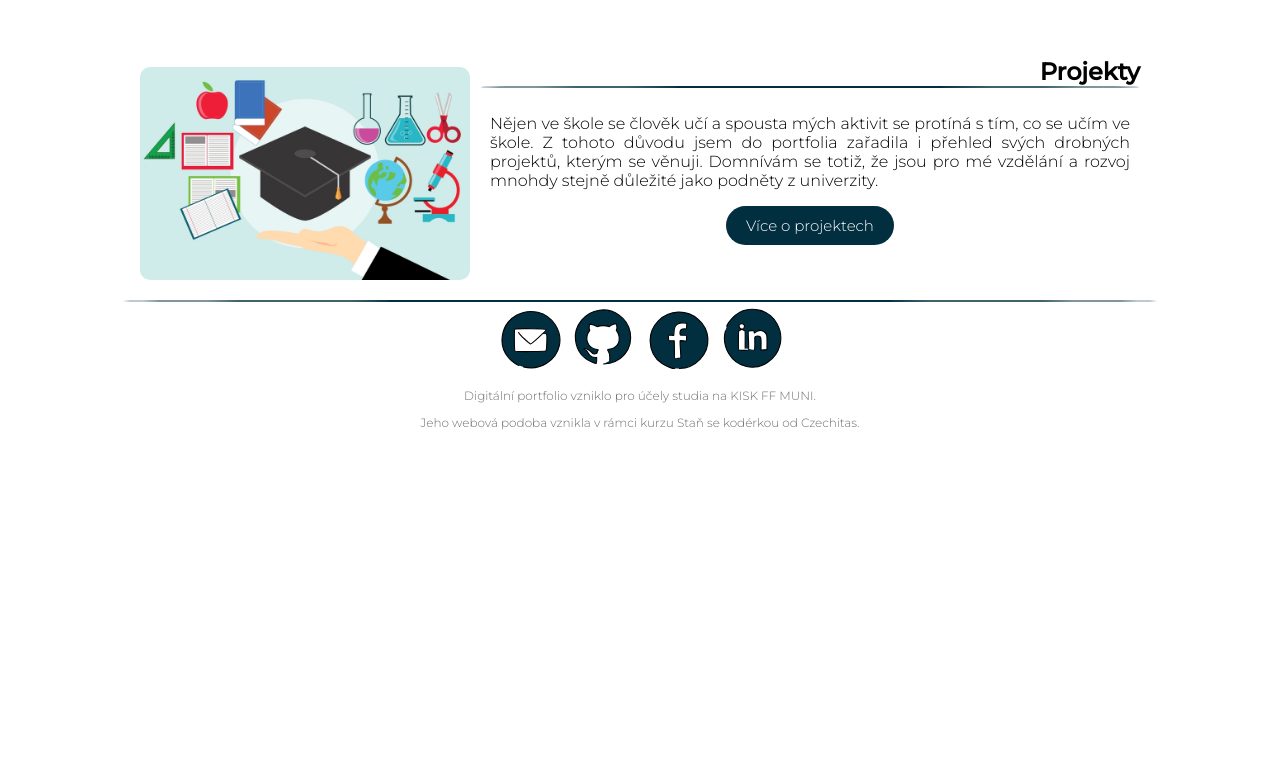
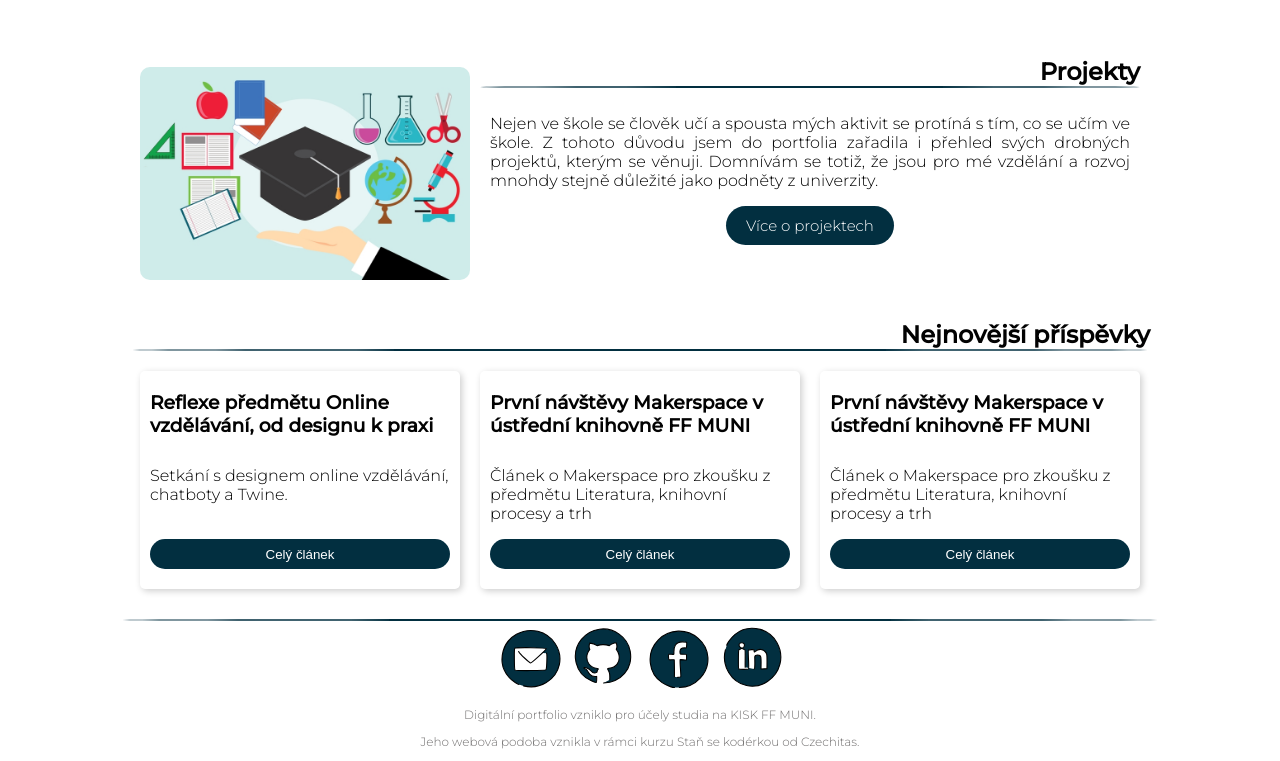
Before and after one commit to saurinne/digitalni_portfolio, an Eleventy site: page index.html in a window 1280 px wide. Shown: the part 861-1622 px from the top of the page. Before the commit the page ends 1303 px from the top, so only its background shows below. Built offline with nearby package versions, Linux system fonts and the light colour scheme; Eleventy itself is replaced by a stand-in of ours; files that its build step writes are made by us from their sources.

Commit message:
articles in index

```diff
--- a/index.html
+++ b/index.html
@@ -35,7 +35,7 @@ title: Digitální portfolio
 <section class="overview overview--left">
     <div class="overview__text">
         <h2 class="overview__name">Projekty</h2>
-        <p class="overview__description">Nějen ve škole se člověk učí a spousta mých aktivit se protíná s tím, co se učím ve škole.
+        <p class="overview__description">Nejen ve škole se člověk učí a spousta mých aktivit se protíná s tím, co se učím ve škole.
             Z tohoto důvodu jsem do portfolia zařadila i přehled svých drobných projektů, kterým se věnuji. Domnívám se totiž,
             že jsou pro mé vzdělání a rozvoj mnohdy stejně důležité jako podněty z univerzity.
         </p>
@@ -43,3 +43,21 @@ title: Digitální portfolio
     </div>
         <img class="overview__image" src="/images/study.jpg" alt="Vizualizace studia - knihy, pravítka, čepice">
 </section>
+
+
+<section class="projects">
+    <h2 class="projects__headline">Nejnovější příspěvky</h2>
+    <div class="projects__conteiner">
+
+        {% for article in collections.blog | reverse | limit(3) %}
+
+            <div class="projects__project">
+                <h3 class="projects__name">{{ article.data.title }}</h3>
+                <p class="projects__description">{{ article.data.perex }}</p>
+                <button class="projects__link"><a class="projects_url" href="{{ article.url }}">Celý článek</a></button>
+            </div>
+
+        {% endfor %}
+
+    </div>
+</section>
--- a/scss/_projects.scss
+++ b/scss/_projects.scss
@@ -16,6 +16,7 @@
 
 .projects__headline {
     text-align: right;
+    margin-bottom: 10px;
 
     &::after {
         content: "";
```
Also changed, not shown: blog.html (+0 -1 lines), .eleventy.js, css/style.css, 1 other file.
